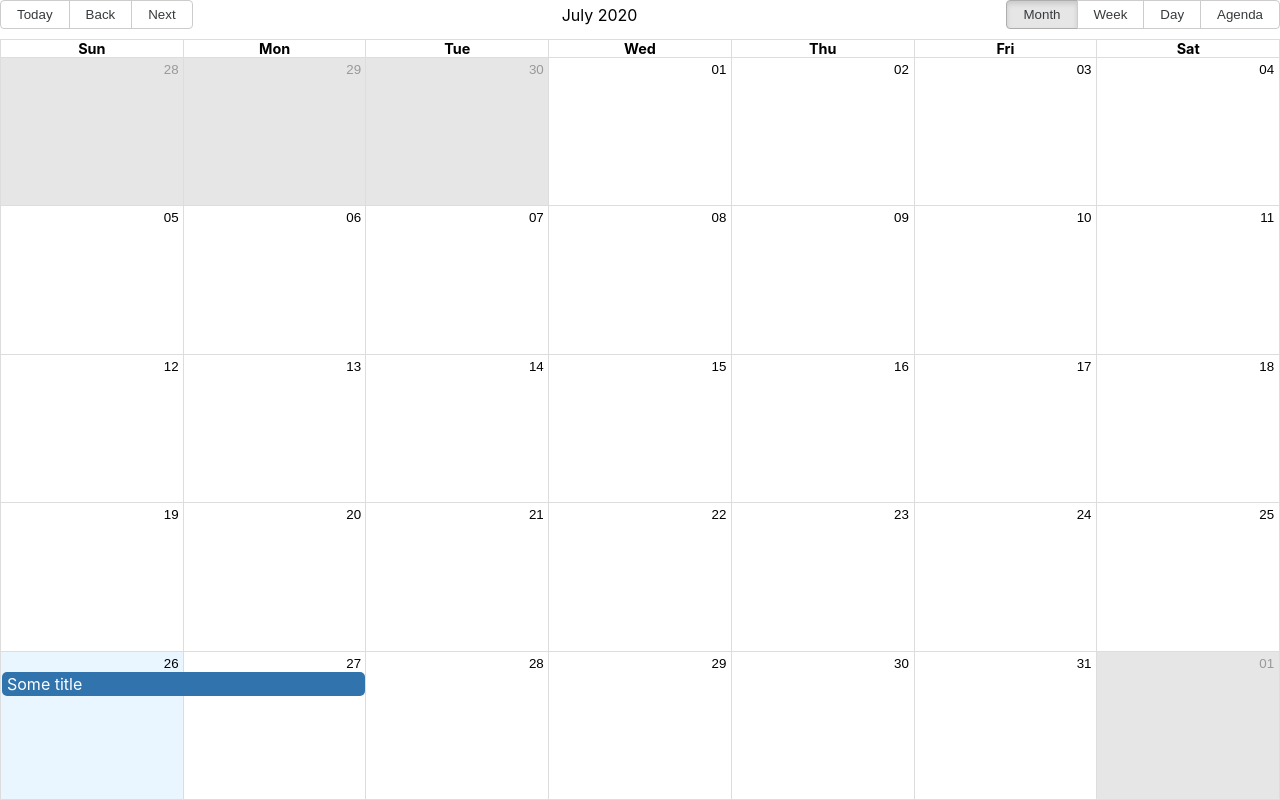
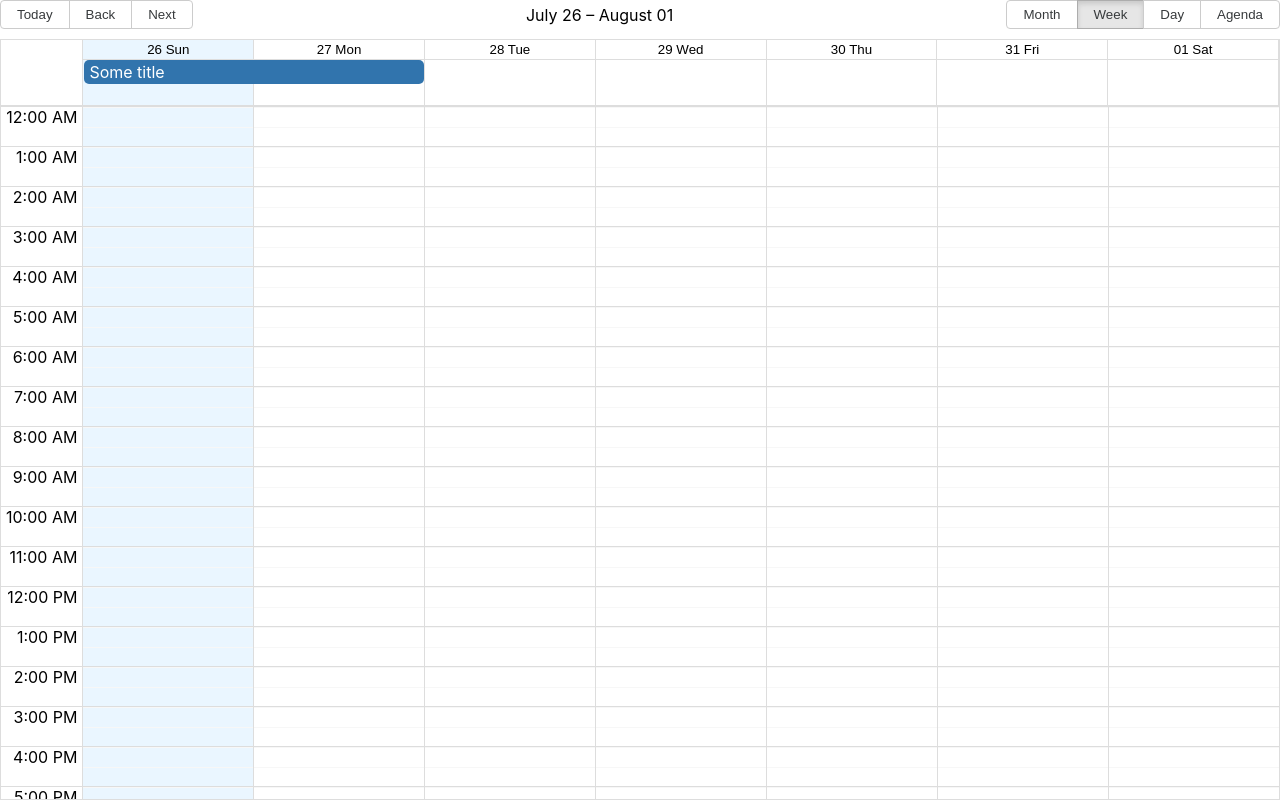
Before and after one commit to conste11ations/dispatcher-task-scheduler, a React (Create React App) app: page / in a window 1280 px wide. Built offline with nearby package versions, Linux system fonts and the light colour scheme.

Commit message:
basic create event operation

```diff
--- a/package.json
+++ b/package.json
@@ -16,6 +16,7 @@
     "react-big-calendar": "^0.26.0",
     "react-dom": "^16.13.1",
     "react-scripts": "3.4.1",
+    "react-tackle-box": "^2.1.0",
     "typescript": "~3.7.2"
   },
   "scripts": {
--- a/src/App.tsx
+++ b/src/App.tsx
@@ -1,7 +1,7 @@
-import React from "react";
+import React, { useState } from "react";
 import { Calendar, momentLocalizer } from "react-big-calendar";
 import moment from "moment";
-import { state}  from "./constants/events"
+import { defaultEventsState } from "./constants/events";
 
 import "./App.css";
 import "react-big-calendar/lib/css/react-big-calendar.css";
@@ -9,13 +9,34 @@ import "react-big-calendar/lib/css/react-big-calendar.css";
 const localizer = momentLocalizer(moment);
 
 function App() {
+  const [events, setEvents] = useState(defaultEventsState);
+
+  const handleSelect = ({ start, end, slots = [start, end], action = 'click' }: { start: any, end: any, slots: Date[] | string[], action: string }) => {
+    const title = window.prompt('New Event name')
+    if (title)
+      setEvents({
+        events: [
+          ...events.events,
+          {
+            start,
+            end,
+            title,
+          },
+        ],
+      });
+    console.log(start, end, title)
+  }
+
   return (
     <div className="App">
       <Calendar
+        selectable
         localizer={localizer}
         defaultDate={new Date()}
-          defaultView="month"
-          events={state.events}
+        defaultView={"week"}
+        events={events.events}
+        onSelectEvent={event => alert(event.title)}
+        onSelectSlot={handleSelect}
         style={{ height: "100vh" }}
       />
     </div>
--- /dev/null
+++ b/src/ExampleControlSlot.d.ts
@@ -0,0 +1 @@
+declare module "react-tackle-box/Slot";
--- /dev/null
+++ b/src/ExampleControlSlot.tsx
@@ -0,0 +1,4 @@
+/// <reference path="./ExampleControlSlot.d.ts" />
+import createSlot from 'react-tackle-box/Slot'
+
+export default createSlot()
--- a/src/constants/events.tsx
+++ b/src/constants/events.tsx
@@ -1,6 +1,6 @@
 import moment from "moment";
 
-export const state = {
+export const defaultEventsState = {
   events: [
     {
       start: moment().toDate(),
--- a/src/index.d.ts
+++ b/typings/index.d.ts
@@ -48,8 +48,8 @@ export type NavigateAction = 'PREV' | 'NEXT' | 'TODAY' | 'DATE';
 export interface Event {
     allDay?: boolean;
     title?: string;
-    start?: Date;
-    end?: Date;
+    start: Date;
+    end: Date;
     resource?: any;
 }
 export interface DateRange {
```
Also changed, not shown: tsconfig.json (+9 -1 lines), 1 other file (tests, documents, lock files or other folders). Lines whose indentation alone changed are shown as unchanged.
